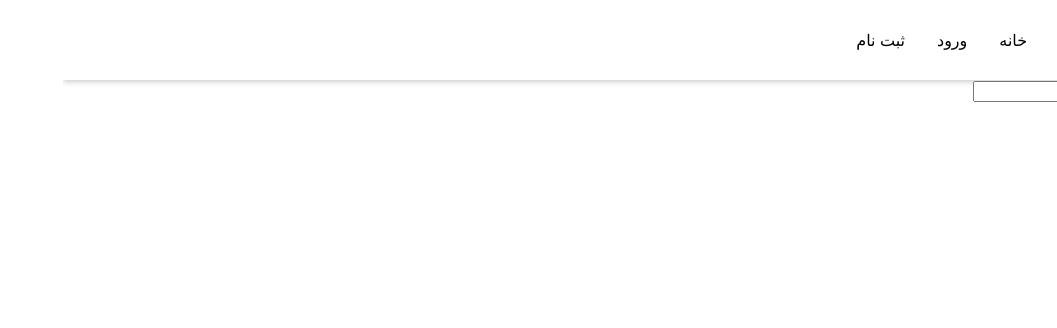
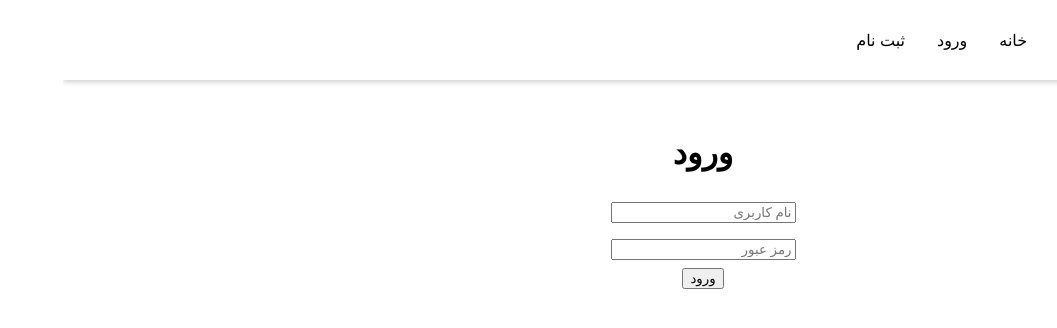
Before and after one commit to 3hson/SSRAAA, a Next.js app: page /user/login in a window 1280 px wide. Shown: the top 328 px of the page, without its empty margins (223-1280 px from the left). Built offline with nearby package versions, Linux system fonts and the light colour scheme.

Commit message:
fix: move component styles to seprate folder

```diff
--- a/components/LoginForm.js
+++ b/components/LoginForm.js
@@ -1,4 +1,4 @@
-import styles from '../styles/LoginForm.module.css';
+import styles from '../styles/components/LoginForm.module.css';
 
 export default function LoginForm() {
   const [username, setUsername] = React.useState('');
@@ -21,9 +21,11 @@ export default function LoginForm() {
 
   return (
     <>
-      <form onSubmit={handleFormSubmit}>
-        <input type="text" required value={username} onChange={handleUsernameChange} placeholder="نام کاربری" />
-        <input type="password"  required value={password} onChange={handlePasswordChange}  placeholder="رمز عبور" />
+      <form className={styles.form} onSubmit={handleFormSubmit}>
+        <h1>ورود</h1>
+        <input className={styles.input} type="text" required value={username} onChange={handleUsernameChange} placeholder="نام کاربری" />
+        <input className={styles.input} type="password"  required value={password} onChange={handlePasswordChange}  placeholder="رمز عبور" />
+        <button type="submit">ورود</button>
       </form>
     </>
   );
--- a/components/Logo.js
+++ b/components/Logo.js
@@ -1,4 +1,4 @@
-import styles from '../styles/Logo.module.css';
+import styles from '../styles/components/Logo.module.css';
 
 
 export default function Logo ({children}) {
--- a/components/Navbar.js
+++ b/components/Navbar.js
@@ -1,6 +1,6 @@
 import HeaderMenu from './HeaderMenu';
 import Logo from './Logo';
-import styles from '../styles/Navbar.module.css';
+import styles from '../styles/components/Navbar.module.css';
 
 export default function Navbar() {
   return (
--- /dev/null
+++ b/styles/components/LoginForm.module.css
@@ -0,0 +1,11 @@
+.form {
+  display: flex;
+  justify-content: center;
+  flex-direction: column;
+  align-items: center;
+  margin: 2rem auto;
+}
+
+.input {
+  margin: 0.5rem 0;
+}
```
Also changed, not shown: styles/LoginForm.module.css (deleted), styles/components/Logo.module.css (renamed from styles/Logo.module.css), styles/components/Navbar.module.css (renamed from styles/Navbar.module.css).
